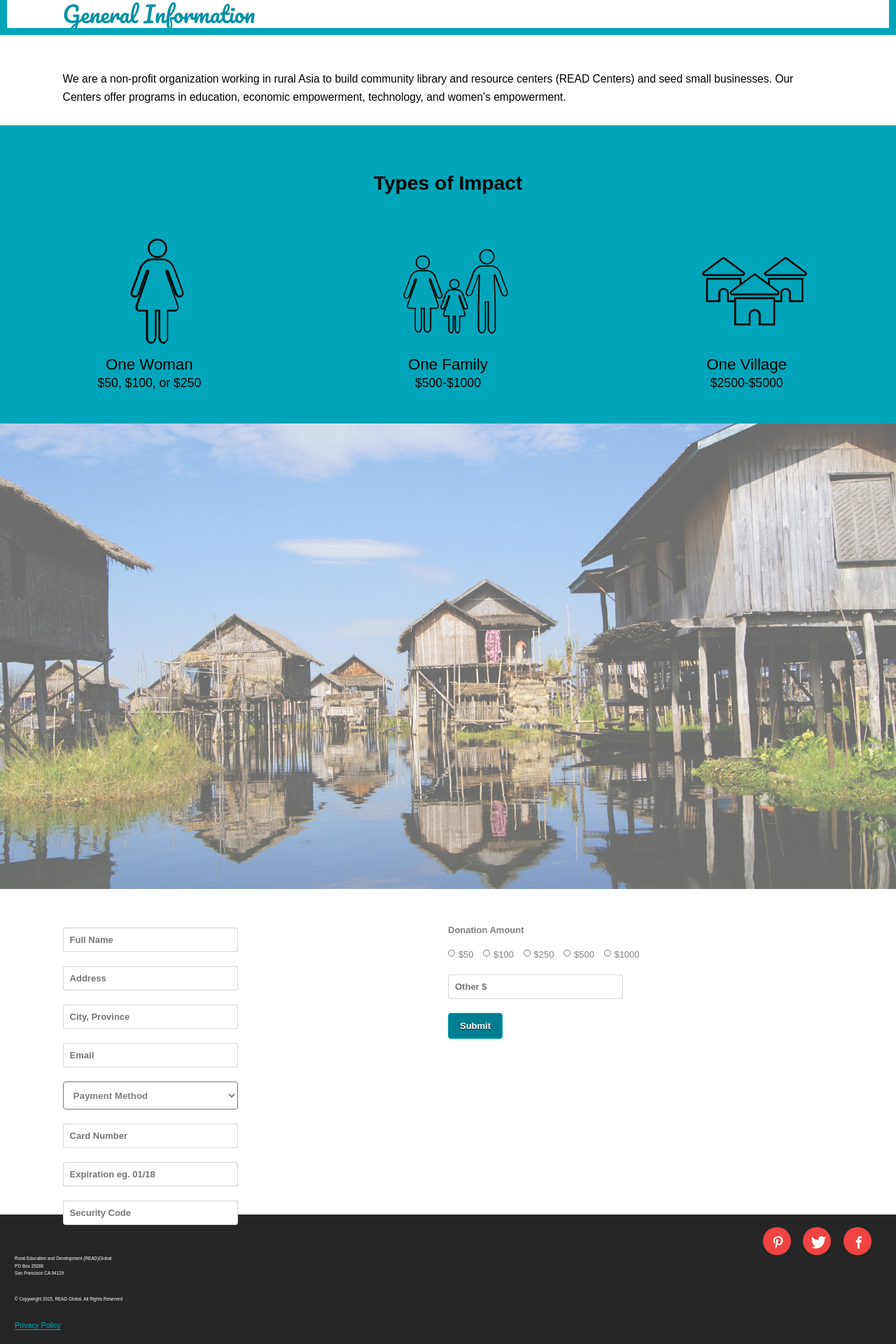
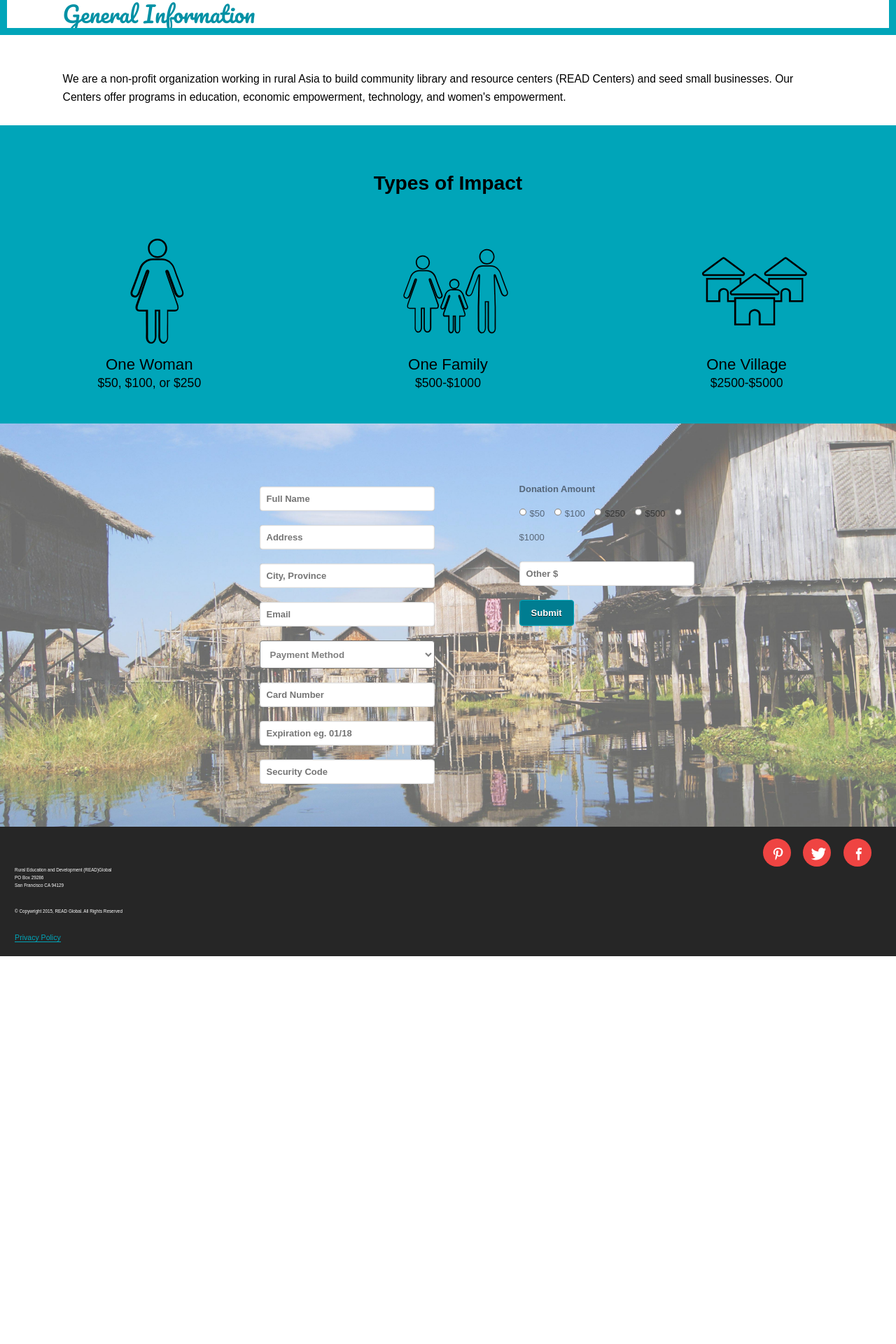
Before and after one commit to trac0040/non-for-profit, a Jekyll site: the page built from donate.html, in a window 1280 px wide. Shown: the part 850-2770 px from the top of the page at 70% size. Built offline with Jekyll 4.4.1, drawn with Linux system fonts in a browser that asks for light colours; nearby versions of some CDN libraries; Markdown is read by kramdown in place of the engine named in the settings; after the commit the page ends 2216 px from its top, so only the background shows below that.

Commit message:
feat(scss): responsive donate form
add media queries for donate form sizing for tablet and large screens

```diff
--- a/css/style.css
+++ b/css/style.css
@@ -3020,28 +3020,23 @@ body.noscript .slide-menu {
 /* line 856, /Users/shelleybabij/Documents/Web/semester 5/non-for-profit/scss/components/main */
 .donate-img {
   position: relative;
-  padding-top: 52%;
+  padding-top: 56.25%;
   background: url("../images/form-bg.jpg") no-repeat center center;
   background-size: cover; }
 
-@media only screen and (min-width: 40em) {
-  /* line 870, /Users/shelleybabij/Documents/Web/semester 5/non-for-profit/scss/components/main */
-  .donate-icon {
-    margin-left: 33%; }
- }
-
-/* line 878, /Users/shelleybabij/Documents/Web/semester 5/non-for-profit/scss/components/main */
+/* line 870, /Users/shelleybabij/Documents/Web/semester 5/non-for-profit/scss/components/main */
 .donate-form {
   float: none;
-  top: 2em; }
-
-/* line 885, /Users/shelleybabij/Documents/Web/semester 5/non-for-profit/scss/components/main */
+  top: 2em;
+  margin-bottom: 2em; }
+
+/* line 876, /Users/shelleybabij/Documents/Web/semester 5/non-for-profit/scss/components/main */
 input:focus {
   box-shadow: 0 0 3000px 3000px rgba(0, 165, 185, 0.3);
   position: relative;
   z-index: 99999; }
 
-/* line 891, /Users/shelleybabij/Documents/Web/semester 5/non-for-profit/scss/components/main */
+/* line 882, /Users/shelleybabij/Documents/Web/semester 5/non-for-profit/scss/components/main */
 .payment-method {
   color: rgba(0, 0, 0, 0.5);
   background-color: #fff;
@@ -3052,18 +3047,18 @@ input:focus {
   height: 40px;
   font-weight: bold; }
 
-/* line 903, /Users/shelleybabij/Documents/Web/semester 5/non-for-profit/scss/components/main */
+/* line 894, /Users/shelleybabij/Documents/Web/semester 5/non-for-profit/scss/components/main */
 legend {
   padding-top: 4em;
   font-size: 13px;
   color: rgba(0, 0, 0, 0.5);
   font-weight: bold; }
 
-/* line 910, /Users/shelleybabij/Documents/Web/semester 5/non-for-profit/scss/components/main */
+/* line 901, /Users/shelleybabij/Documents/Web/semester 5/non-for-profit/scss/components/main */
 .radio {
   margin-bottom: 0; }
 
-/* line 913, /Users/shelleybabij/Documents/Web/semester 5/non-for-profit/scss/components/main */
+/* line 905, /Users/shelleybabij/Documents/Web/semester 5/non-for-profit/scss/components/main */
 .radio input {
   display: inline-block;
   border: 0;
@@ -3071,14 +3066,14 @@ legend {
   box-shadow: none;
   width: 10px; }
 
-/* line 921, /Users/shelleybabij/Documents/Web/semester 5/non-for-profit/scss/components/main */
+/* line 913, /Users/shelleybabij/Documents/Web/semester 5/non-for-profit/scss/components/main */
 label {
   color: rgba(0, 0, 0, 0.5);
   font-size: 13px;
   margin-right: 10px;
   margin-left: 0; }
 
-/* line 929, /Users/shelleybabij/Documents/Web/semester 5/non-for-profit/scss/components/main */
+/* line 921, /Users/shelleybabij/Documents/Web/semester 5/non-for-profit/scss/components/main */
 input {
   font-weight: bold;
   display: block;
@@ -3091,7 +3086,7 @@ input {
   border-radius: 4px;
   box-shadow: inset 0 0 2px rgba(0, 0, 0, 0.5); }
 
-/* line 942, /Users/shelleybabij/Documents/Web/semester 5/non-for-profit/scss/components/main */
+/* line 934, /Users/shelleybabij/Documents/Web/semester 5/non-for-profit/scss/components/main */
 .form-button {
   border: 1px solid #00A5B9;
   background: #007d91;
@@ -3104,7 +3099,7 @@ input {
   vertical-align: middle;
   width: auto; }
 
-/* line 965, /Users/shelleybabij/Documents/Web/semester 5/non-for-profit/scss/components/main */
+/* line 957, /Users/shelleybabij/Documents/Web/semester 5/non-for-profit/scss/components/main */
 .form-button:hover {
   border: 1px solid #EF4442;
   background: #ffffff;
@@ -3112,7 +3107,70 @@ input {
   text-shadow: none;
   cursor: pointer; }
 
-/* line 973, /Users/shelleybabij/Documents/Web/semester 5/non-for-profit/scss/components/main */
+/* line 965, /Users/shelleybabij/Documents/Web/semester 5/non-for-profit/scss/components/main */
 .form-button:active {
   border: 1px solid #ffffff;
   background: #ffffff; }
+
+@media only screen and (min-width: 40em) {
+  /* line 973, /Users/shelleybabij/Documents/Web/semester 5/non-for-profit/scss/components/main */
+  .donate-icon {
+    margin-left: 33%; }
+ }
+
+@media only screen and (min-width: 56em) {
+  /* line 981, /Users/shelleybabij/Documents/Web/semester 5/non-for-profit/scss/components/main */
+  .donate-img {
+    padding-top: 70%; }
+
+  /* line 986, /Users/shelleybabij/Documents/Web/semester 5/non-for-profit/scss/components/main */
+  .donate-form {
+    position: absolute;
+    margin-left: 8%; }
+
+  /* line 991, /Users/shelleybabij/Documents/Web/semester 5/non-for-profit/scss/components/main */
+  .donate-form-left {
+    float: left;
+    padding-right: 2em;
+    z-index: 40; }
+
+  /* line 997, /Users/shelleybabij/Documents/Web/semester 5/non-for-profit/scss/components/main */
+  .donate-form-right {
+    float: right;
+    z-index: 45;
+    margin-left: 25em; }
+ }
+
+@media only screen and (min-width: 70em) {
+  /* line 1006, /Users/shelleybabij/Documents/Web/semester 5/non-for-profit/scss/components/main */
+  .donate-img {
+    padding-top: 50%; }
+
+  /* line 1011, /Users/shelleybabij/Documents/Web/semester 5/non-for-profit/scss/components/main */
+  .donate-form {
+    position: absolute;
+    margin-left: 15%; }
+
+  /* line 1016, /Users/shelleybabij/Documents/Web/semester 5/non-for-profit/scss/components/main */
+  .donate-form-right {
+    float: right;
+    z-index: 45;
+    margin-left: 22em; }
+ }
+
+@media only screen and (min-width: 75em) {
+  /* line 1025, /Users/shelleybabij/Documents/Web/semester 5/non-for-profit/scss/components/main */
+  .donate-img {
+    padding-top: 45%; }
+
+  /* line 1030, /Users/shelleybabij/Documents/Web/semester 5/non-for-profit/scss/components/main */
+  .donate-form {
+    position: absolute;
+    margin-left: 15%; }
+
+  /* line 1035, /Users/shelleybabij/Documents/Web/semester 5/non-for-profit/scss/components/main */
+  .donate-form-right {
+    float: right;
+    z-index: 45;
+    margin-left: 28em; }
+ }
--- a/donate.html
+++ b/donate.html
@@ -67,7 +67,7 @@ title: Donate · READ Global
 
 			<div class="grid wrapper-contact">
 
-		<div class="unit unit-xs-1 unit-s-1 unit-m-1-2 unit-l-1-2">
+				<div class="unit unit-xs-1 unit-s-1 unit-m-1-2 unit-l-1-2 donate-form-left">
 
 					<form action ="{{site.baseurl}}/thanks.html" method ="post" class="donate-form">
 
@@ -89,32 +89,31 @@ title: Donate · READ Global
 
 					</div> <!-- closes unit-->
 
-				<div class="unit unit-xs-1 unit-s-1 unit-m-1-2 unit-l-1-2">
+					<div class="unit unit-xs-1 unit-s-1 unit-m-1-2 unit-l-1-2 donate-form-right">
 
 						<div class="radio">
-						<fieldset class="radio">
+							<fieldset>
 							<legend> Donation Amount</legend>
 
-			    		<input class="radio" type="radio" id="fifty" name="amount">
+				    		<input type="radio" id="fifty" name="amount">
 				    		<label for="fifty">$50 </label>
 
-			    		<input class="radio" type="radio" id="one-hundred" name="amount">
+				    		<input type="radio" id="one-hundred" name="amount">
 				    		<label for="one-hundred">$100 </label>
 
-			    		<input class="radio" type="radio" id="two-hundred" name="amount">
+				    		<input type="radio" id="two-hundred" name="amount">
 				    		<label for="two-hundred">$250 </label>
 
-			    		<input class="radio" type="radio" id="five-hundred" name="amount">
+				    		<input type="radio" id="five-hundred" name="amount">
 				    		<label for="five-hundred">$500 </label>
 
-			    		<input class="radio" type="radio" id="one-thousand" name="amount">
+				    		<input type="radio" id="one-thousand" name="amount">
 				    		<label for="one-thousand">$1000 </label>
 
 							</fieldset>
+						</div> <!-- closes radio-->
 
-					</div> <!-- closes radio-->
-					<input type="text" placeholder="Other $" />
-
+					<input type="text" placeholder="Other $" name="amount" />
 					<input type="submit" class="form-button" />
 
 			</div> <!-- closes unit-->
```
Also changed, not shown: scss/components/_main.scss (+75 -11 lines). Lines whose indentation alone changed are shown as unchanged.
